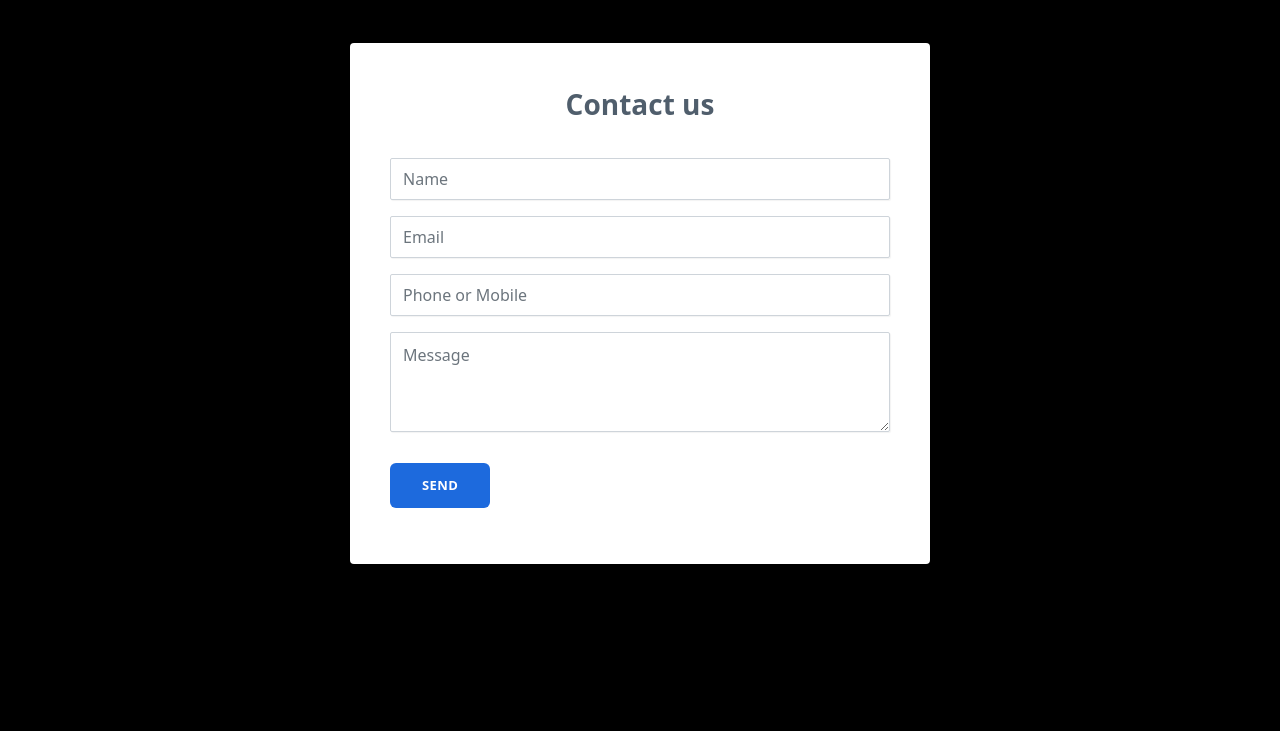
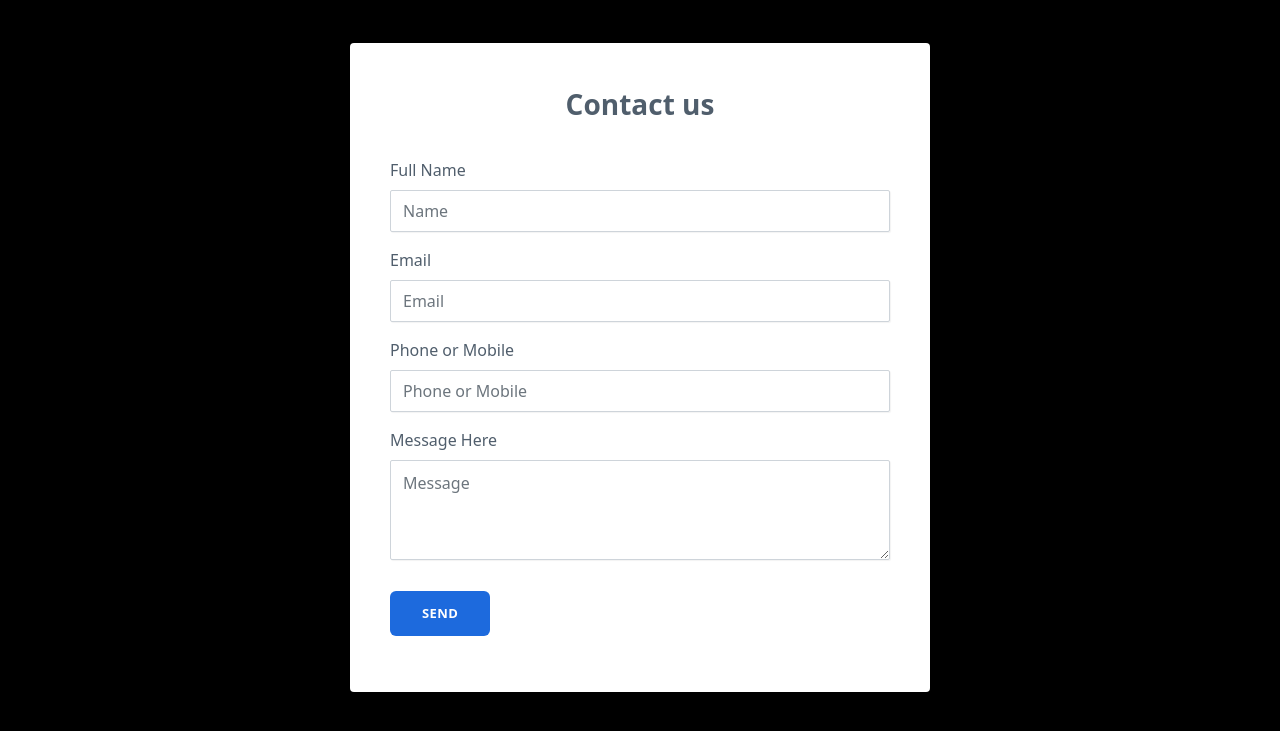
Before and after one commit to neo64347/forms, a plain HTML site: page index.html in a window 1280 px wide. Shown: the part 63-794 px from the top of the page. Drawn offline with nearby package versions, Linux system fonts and the light colour scheme.

Commit message:
Update index.html

```diff
--- a/index.html
+++ b/index.html
@@ -30,10 +30,10 @@
     <section class="contact-clean">
         <form action="https://formsubmit.co/161a12d9c480072f90f27bfbd18a3cab" method="post">
             <h2 class="text-center">Contact us</h2>
-            <div class="mb-3"><input class="form-control" type="text" name="name" placeholder="Name"></div>
-            <div class="mb-3"><input class="form-control" type="email" name="email" placeholder="Email" required></div>
-            <div class="mb-3"><input class="form-control" type="number" name="number" placeholder="Phone or Mobile" required></div>
-            <div class="mb-3"><textarea class="form-control" name="message" placeholder="Message" rows="14" required></textarea></div>
+            <div class="mb-3"><label for="fname" class="form-label">Full Name</label><input class="form-control" type="text" name="name" placeholder="Name"></div>
+            <div class="mb-3"><label for="email" class="form-label">Email</label><input class="form-control" type="email" name="email" placeholder="Email" required></div>
+            <div class="mb-3"><label for="phone" class="form-label">Phone or Mobile</label><input class="form-control" type="number" name="number" placeholder="Phone or Mobile" required></div>
+            <div class="mb-3"><label for="Message" class="form-label">Message Here</label><textarea class="form-control" name="message" placeholder="Message" rows="14" required></textarea></div>
             <div class="mb-3"><button class="btn btn-primary " data-bss-hover-animate="pulse" type="submit">send </button></div>
         </form>
     </section>
```
